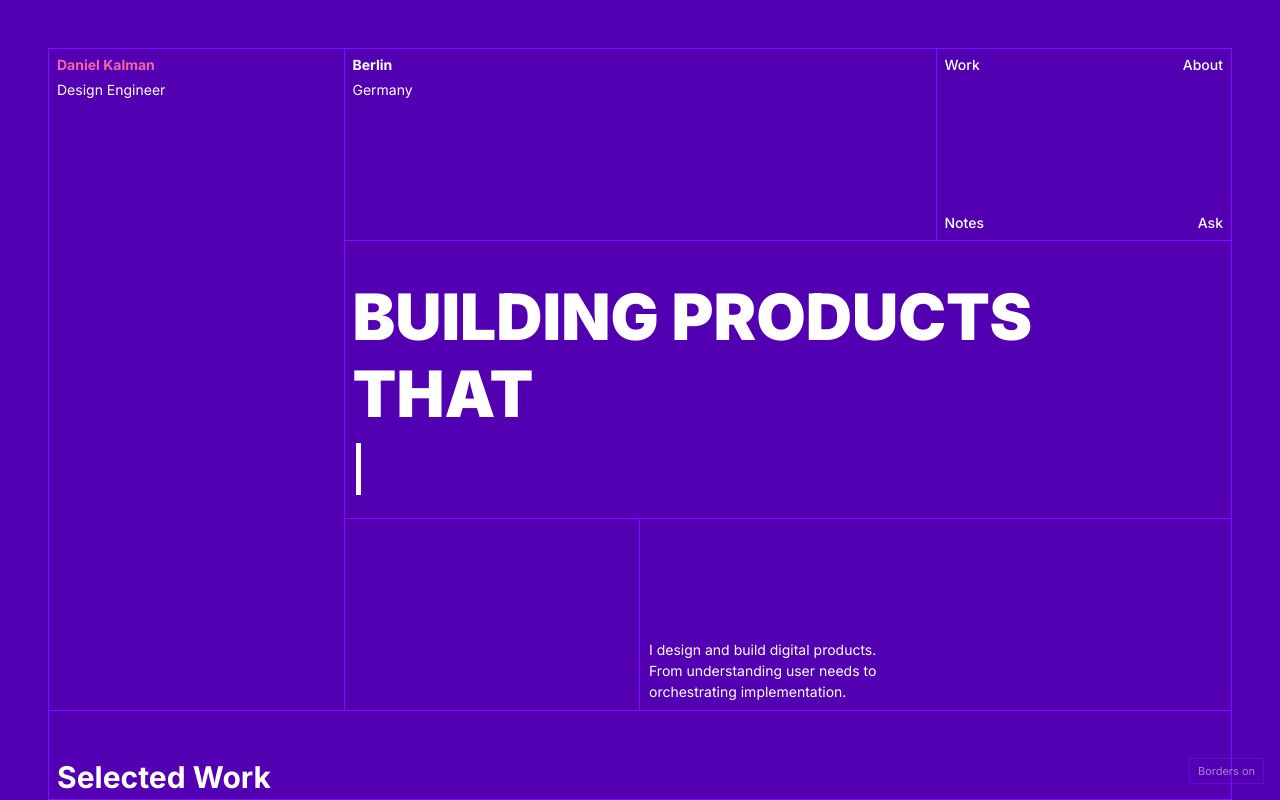
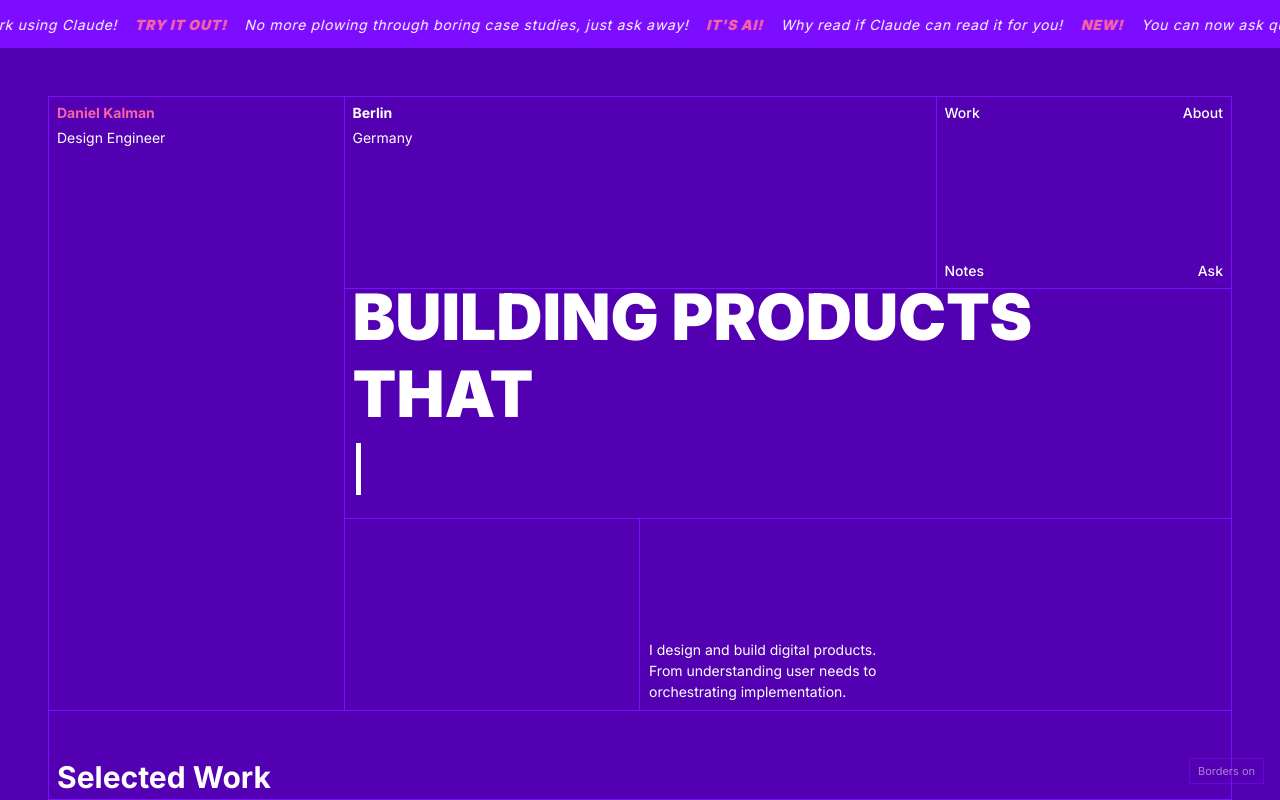
Before and after one commit to dnlklmn/dweb-26, a React (Vite) app: page / in a window 1280 px wide. Shown: the top 800 px of the page. Built offline with nearby package versions, Linux system fonts and the light colour scheme.

Commit message:
fenyreklam

```diff
--- a/src/components/CaseStudyCard.css
+++ b/src/components/CaseStudyCard.css
@@ -85,11 +85,15 @@
     position: absolute;
     inset: 8px;
     background: var(--color-border);
-    transform: translateY(calc(100% + 16px));
+    transform: scale(0);
+    transform-origin: center;
+    z-index: 1;
+}
+
+.anim-complete .case-study__info-top::before {
     transition:
         transform var(--anim-duration) var(--anim-easing),
         background var(--anim-duration) var(--anim-easing);
-    z-index: 1;
 }
 
 .case-study__info-top:hover::before {
@@ -113,7 +117,7 @@
 }
 
 .case-study:hover .case-study__info-top::before {
-    transform: translateY(0);
+    transform: scale(1);
 }
 
 .case-study:hover .case-study__info-top::after {
--- a/src/components/LandingPage.css
+++ b/src/components/LandingPage.css
@@ -6,10 +6,78 @@
    Static layout/typography lives in Tailwind in LandingPage.tsx.
    ============================================ */
 
+/* ============================================
+   TICKER / MARQUEE
+   ============================================ */
+
+.landing__ticker {
+    height: 48px;
+    overflow: hidden;
+    display: flex;
+    align-items: center;
+    background: var(--color-primary);
+    position: relative;
+    cursor: pointer;
+}
+
+.landing__ticker::before {
+    content: "";
+    position: absolute;
+    inset: 0;
+    background: var(--color-border);
+    transform: scale(0);
+    transform-origin: center;
+    z-index: 0;
+}
+
+.anim-complete .landing__ticker::before {
+    transition: transform var(--anim-duration) var(--anim-easing);
+}
+
+.landing__ticker:hover::before {
+    transform: scale(1);
+}
+
+.landing__ticker-track {
+    display: flex;
+    gap: 0.25em;
+    white-space: nowrap;
+    animation: ticker-scroll 24s linear infinite;
+    will-change: transform;
+    position: relative;
+    z-index: 1;
+    font-style: italic;
+}
+
+.landing__ticker-track span {
+    font-size: 14px;
+    letter-spacing: 0.05em;
+}
+
+.landing__ticker-label,
+.landing__ticker-track .landing__ticker-sep {
+    color: var(--color-accent);
+    font-weight: 800;
+}
+
+.landing__ticker-text {
+    padding-right: 1em;
+    padding-left: 1em;
+}
+
+@keyframes ticker-scroll {
+    from {
+        transform: translateX(0);
+    }
+    to {
+        transform: translateX(calc(-100% / 6));
+    }
+}
+
 .landing {
     display: flex;
     flex-direction: column;
-    height: 100vh;
+    height: calc(100vh - 48px);
     padding: var(--page-padding) var(--page-padding) 0;
     position: relative;
 }
@@ -68,7 +136,7 @@
         border-bottom-color var(--anim-duration) var(--anim-easing);
 }
 
-/* Nav link — slide-up fill on hover, matching demo/other-nav cells */
+/* Nav link — grow-from-text fill on hover */
 .landing__nav-link {
     position: relative;
     overflow: hidden;
@@ -79,13 +147,29 @@
     position: absolute;
     inset: 0;
     background: var(--color-primary);
-    transform: translateY(calc(100% + 1px));
-    transition: transform var(--anim-duration) var(--anim-easing);
+    transform: scale(0);
+    transform-origin: top left;
     z-index: 1;
 }
 
+/* Enable transition only after page animation completes (prevents flash on load) */
+.anim-complete .landing__nav-link::before {
+    transition: transform var(--anim-duration) var(--anim-easing);
+}
+
+/* Per-link transform origins matching text position */
+.landing__nav-link--tr::before {
+    transform-origin: top right;
+}
+.landing__nav-link--bl::before {
+    transform-origin: bottom left;
+}
+.landing__nav-link--br::before {
+    transform-origin: bottom right;
+}
+
 .landing__nav-link:hover::before {
-    transform: translateY(0);
+    transform: scale(1);
 }
 
 .landing__nav-link > * {
@@ -239,7 +323,7 @@
 .landing:not(.step-1) .landing__identity-text {
     transform: translate(
         calc(50vw - var(--page-padding) - 50%),
-        calc(50vh - var(--page-padding) - 50% - 20px)
+        calc(50vh - 24px - var(--page-padding) - 50% - 20px)
     );
 }
 
@@ -416,6 +500,10 @@
 }
 
 @media (max-width: 767px) {
+    .landing__ticker-track span {
+        font-size: 10px;
+    }
+
     /* Show hamburger button */
     .landing__menu-btn {
         display: flex;
@@ -439,7 +527,6 @@
     .landing__typewriter {
         white-space: normal;
     }
-
 
     /* Skip centering animation — identity text stays top-left */
     .landing:not(.step-1) .landing__identity-text,
@@ -509,12 +596,23 @@
         text-decoration: none;
     }
 
-    .landing__mobile-menu__link:nth-child(1) { top:    0; left:  0; } /* Work    */
-    .landing__mobile-menu__link:nth-child(2) { top:    0; right: 0; } /* About   */
-    .landing__mobile-menu__link:nth-child(3) { bottom: 0; left:  0; } /* Blog    */
-    .landing__mobile-menu__link:nth-child(4) { bottom: 0; right: 0; } /* Contact */
+    .landing__mobile-menu__link:nth-child(1) {
+        top: 0;
+        left: 0;
+    } /* Work    */
+    .landing__mobile-menu__link:nth-child(2) {
+        top: 0;
+        right: 0;
+    } /* About   */
+    .landing__mobile-menu__link:nth-child(3) {
+        bottom: 0;
+        left: 0;
+    } /* Blog    */
+    .landing__mobile-menu__link:nth-child(4) {
+        bottom: 0;
+        right: 0;
+    } /* Contact */
 }
-
 
 @media (prefers-reduced-motion: reduce) {
     *,
--- a/src/components/LandingPage.tsx
+++ b/src/components/LandingPage.tsx
@@ -152,15 +152,58 @@ const LandingPage: React.FC = () => {
     (_, i) => `step-${i}`,
   ).join(" ");
 
+  const tickerItems = [
+    {
+      label: " NEW! ",
+      text: "You can now ask questions about my work using Claude!",
+    },
+    {
+      label: " TRY IT OUT! ",
+      text: "No more plowing through boring case studies, just ask away!",
+    },
+    {
+      label: " IT'S AI! ",
+      text: "Why read if Claude can read it for you!",
+    },
+  ];
+  const TICKER_COPIES = 6;
+
   return (
     <div className={isComplete ? "anim-complete" : ""}>
+      {/* Full-width ticker — outside padded landing frame */}
+      <Link
+        to="/ask"
+        className="landing__ticker"
+        style={{ color: "inherit", textDecoration: "none" }}
+      >
+        <div className="landing__ticker-track">
+          {Array.from({ length: TICKER_COPIES }, (_, copy) => (
+            <span
+              key={copy}
+              className="landing__ticker-unit"
+              aria-hidden={copy > 0 ? "true" : undefined}
+            >
+              {tickerItems.flatMap((item, i) => [
+                <span key={`${i}-label`} className="landing__ticker-label">
+                  {item.label}
+                </span>,
+                <span key={`${i}-text`} className="landing__ticker-text">
+                  {item.text}
+                </span>,
+              ])}
+            </span>
+          ))}
+        </div>
+      </Link>
+
       <div className={`landing ${stepClasses}`}>
         <div className="landing__main">
           {/* Left column — identity, width animated by step classes */}
           <div className="landing__left-col flex items-start p-2">
             <div className="landing__identity-text flex md:flex-col gap-2">
               <span className="text-sm font-bold leading-[1.21] whitespace-nowrap text-(--color-accent)">
-                <span className="name-full">Daniel Kalman</span><span className="name-short">Daniel</span>
+                <span className="name-full">Daniel Kalman</span>
+                <span className="name-short">Daniel</span>
               </span>
               <span className="text-sm font-normal leading-[1.21] whitespace-nowrap">
                 Design Engineer
@@ -301,7 +344,7 @@ const LandingPage: React.FC = () => {
                     <div className="w-px bg-(--color-border) post-anim-height " />
                   </div>
                   <Link
-                    className="landing__nav-link w-full h-full text-sm font-medium leading-[1.21] flex justify-end"
+                    className="landing__nav-link landing__nav-link--tr w-full h-full text-sm font-medium leading-[1.21] flex justify-end"
                     to="/about"
                     style={{ color: "inherit", fontSize: 14 }}
                   >
@@ -314,7 +357,7 @@ const LandingPage: React.FC = () => {
                 {/* Bottom nav row — translateY animated by step classes */}
                 <div className="landing__nav-row--bottom flex justify-between whitespace-nowrap w-full h-full gap-1">
                   <Link
-                    className="landing__nav-link w-full h-full text-sm font-medium leading-[1.21] flex items-end"
+                    className="landing__nav-link landing__nav-link--bl w-full h-full text-sm font-medium leading-[1.21] flex items-end"
                     to="/notes"
                     style={{ color: "inherit", fontSize: 14 }}
                   >
@@ -324,7 +367,7 @@ const LandingPage: React.FC = () => {
                     <div className="w-px bg-(--color-border) post-anim-height " />
                   </div>
                   <Link
-                    className="landing__nav-link w-full h-full text-sm font-medium leading-[1.21] flex justify-end items-end"
+                    className="landing__nav-link landing__nav-link--br w-full h-full text-sm font-medium leading-[1.21] flex justify-end items-end"
                     to="/ask"
                     style={{ color: "inherit", fontSize: 14 }}
                   >
```
